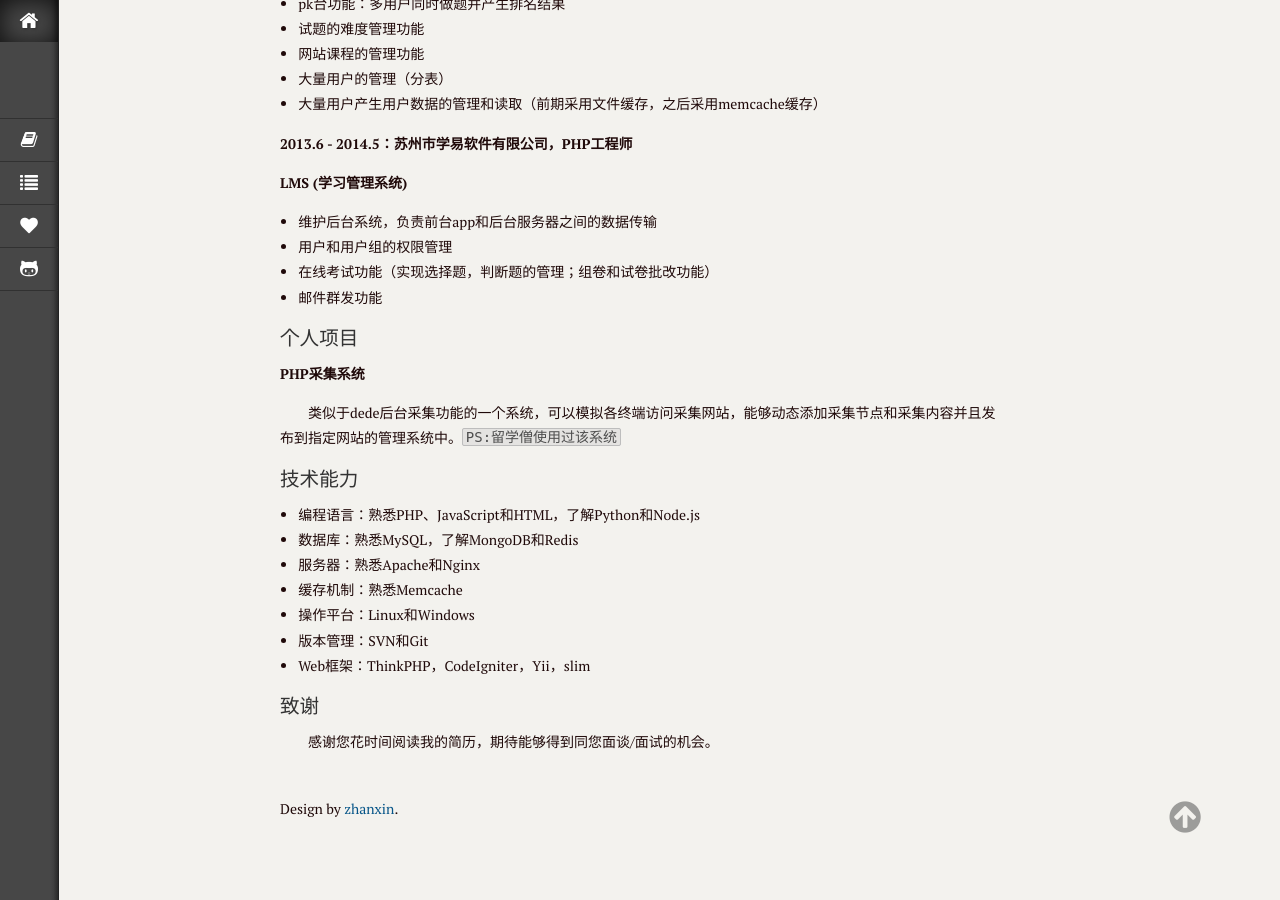
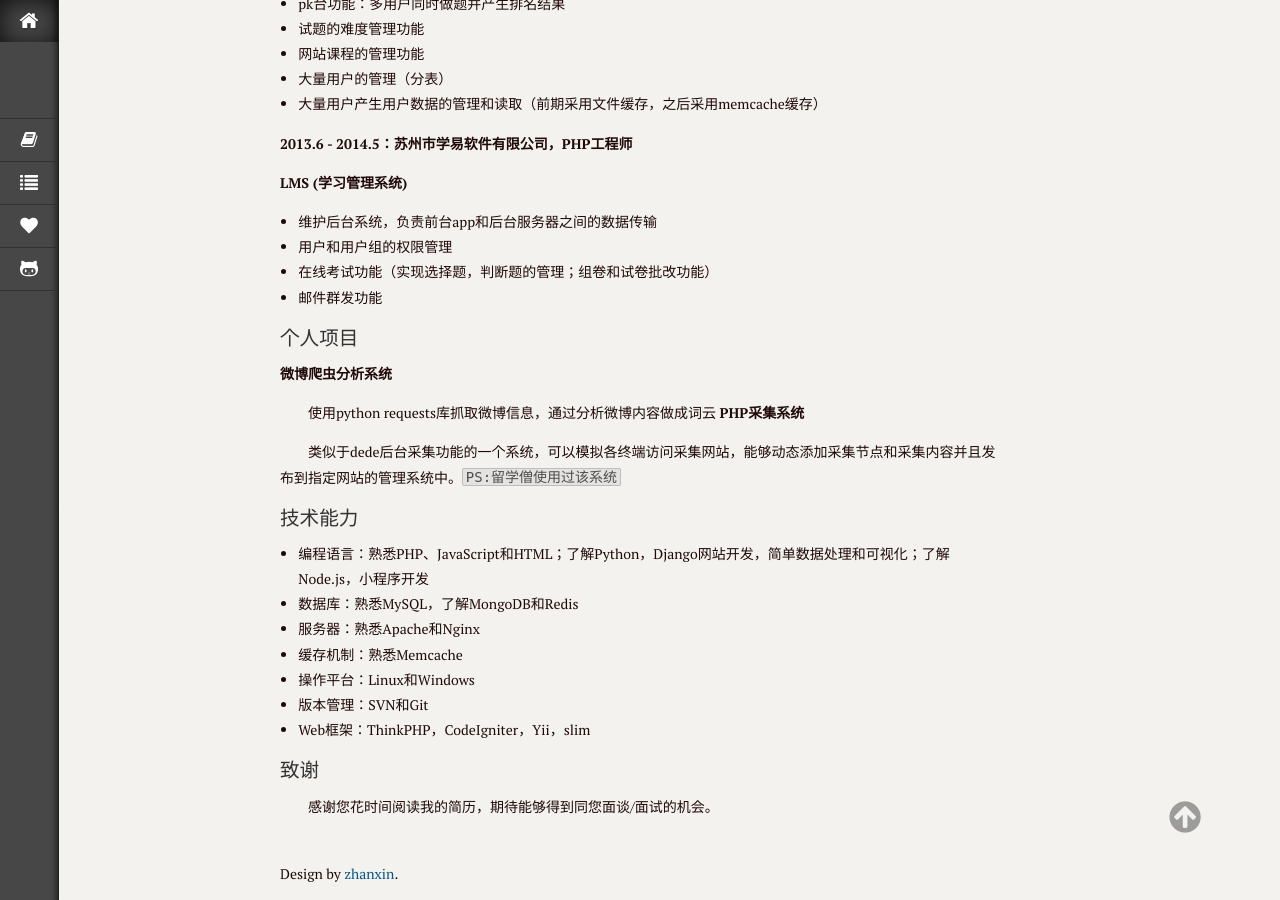
Before and after one commit to GitHubCuCu/dougaoyang.github.io, a Jekyll site: the page built from jl.md, in a window 1280 px wide and 900 px high, scrolled down 1179 px. Built offline with Jekyll 4.4.1, drawn with Linux system fonts in a browser that asks for light colours; our own code applies the rules of GitHub Pages for plain Markdown files; some of the changed text lies outside the part shown.

Commit message:
update jl

```diff
--- a/jl.md
+++ b/jl.md
@@ -71,13 +71,16 @@ __2013.6 - 2014.5：苏州市学易软件有限公司，PHP工程师__
 
 
 ### 个人项目
+*微博爬虫分析系统*
+
+　　使用python requests库抓取微博信息，通过分析微博内容做成词云
 *PHP采集系统*
 
 　　类似于dede后台采集功能的一个系统，可以模拟各终端访问采集网站，能够动态添加采集节点和采集内容并且发布到指定网站的管理系统中。`PS:留学僧使用过该系统`
 
 
 ### 技术能力
-- 编程语言：熟悉PHP、JavaScript和HTML，了解Python和Node.js
+- 编程语言：熟悉PHP、JavaScript和HTML；了解Python，Django网站开发，简单数据处理和可视化；了解Node.js，小程序开发
 - 数据库：熟悉MySQL，了解MongoDB和Redis
 - 服务器：熟悉Apache和Nginx
 - 缓存机制：熟悉Memcache
```
Also changed, not shown: other parts of jl.md (+1 -1 lines).
